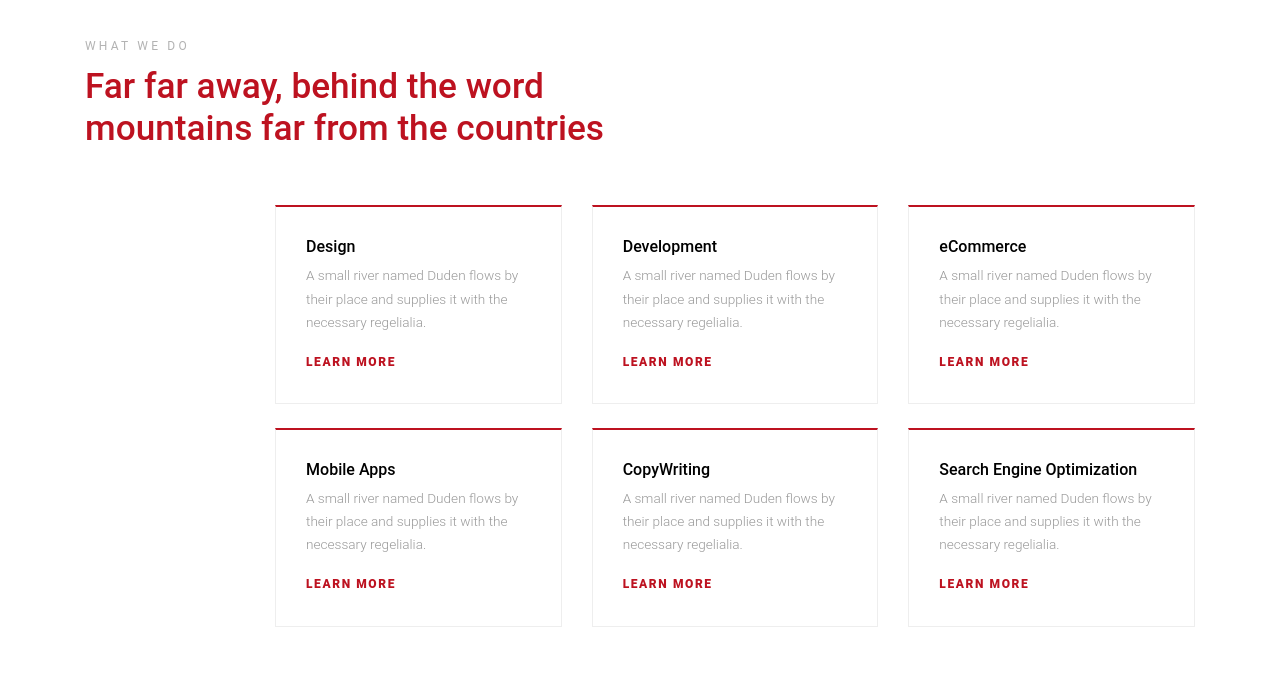
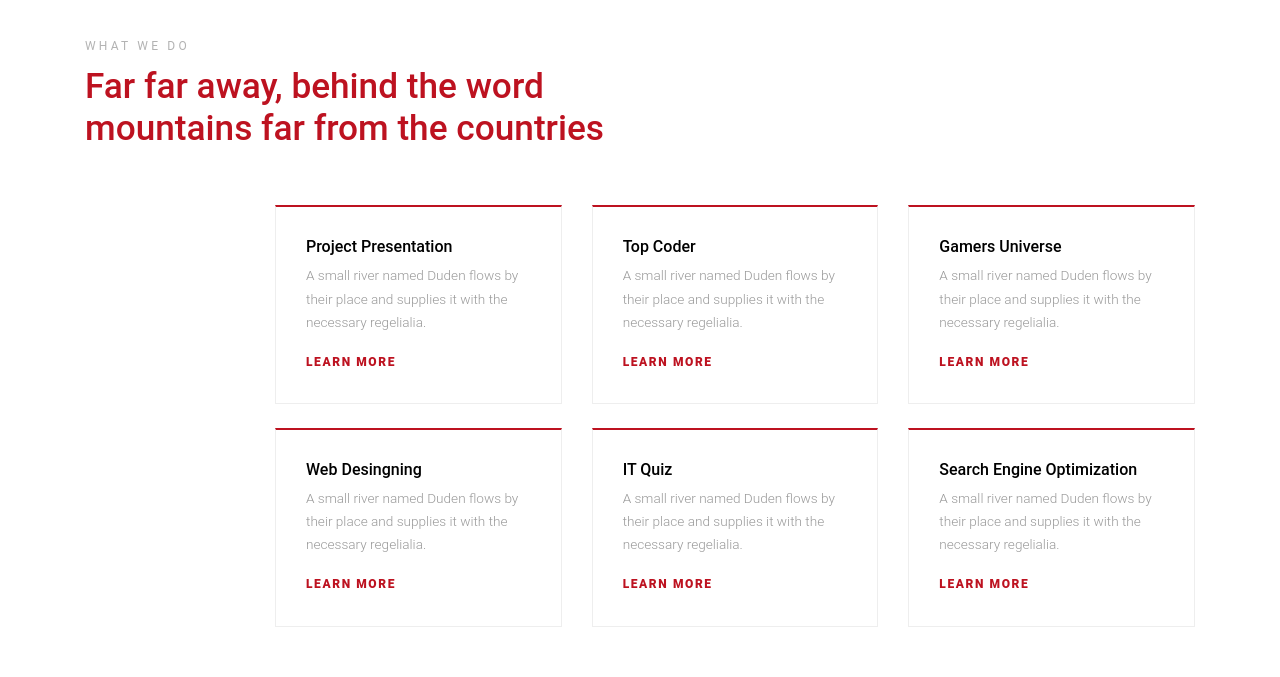
Before and after one commit to ananthanil/Yant_rika, a Flask app: page / in a window 1280 px wide. Shown: the part 973-1650 px from the top of the page. Run offline with Flask 2, Linux system fonts and the light colour scheme; some libraries are stand-ins or nearby versions; some web fonts are replaced.

Commit message:
Update index.html

```diff
--- a/templates/index.html
+++ b/templates/index.html
@@ -143,21 +143,21 @@ RSS Feed: https://feeds.feedburner.com/Free-templateco
             <div class="row">
               <div class="col-md-6 col-lg-4 mb-4 mb-lg-4">
                 <div class="service h-100">
-                  <h3>Design</h3>
+                  <h3>Project Presentation</h3>
                   <p>A small river named Duden flows by their place and supplies it with the necessary regelialia.</p>
                   <p><a href="#" class="readmore">Learn more</a></p>
                 </div>
               </div>
               <div class="col-md-6 col-lg-4 mb-4 mb-lg-4">
                 <div class="service h-100">
-                  <h3>Development</h3>
+                  <h3>Top Coder</h3>
                   <p>A small river named Duden flows by their place and supplies it with the necessary regelialia.</p>
                   <p><a href="#" class="readmore">Learn more</a></p>
                 </div>
               </div>
               <div class="col-md-6 col-lg-4 mb-4 mb-lg-4">
                 <div class="service h-100">
-                  <h3>eCommerce</h3>
+                  <h3>Gamers Universe</h3>
                   <p>A small river named Duden flows by their place and supplies it with the necessary regelialia.</p>
                   <p><a href="#" class="readmore">Learn more</a></p>
                 </div>
@@ -165,14 +165,14 @@ RSS Feed: https://feeds.feedburner.com/Free-templateco
 
               <div class="col-md-6 col-lg-4 mb-4 mb-lg-4">
                 <div class="service h-100">
-                  <h3>Mobile Apps</h3>
+                  <h3>Web Desingning</h3>
                   <p>A small river named Duden flows by their place and supplies it with the necessary regelialia.</p>
                   <p><a href="#" class="readmore">Learn more</a></p>
                 </div>
               </div>
               <div class="col-md-6 col-lg-4 mb-4 mb-lg-4">
                 <div class="service h-100">
-                  <h3>CopyWriting</h3>
+                  <h3>IT Quiz</h3>
                   <p>A small river named Duden flows by their place and supplies it with the necessary regelialia.</p>
                   <p><a href="#" class="readmore">Learn more</a></p>
                 </div>
@@ -658,7 +658,7 @@ RSS Feed: https://feeds.feedburner.com/Free-templateco
                 </div>
             <p>
               <!-- Link back to Free-Template.co can't be removed. Template is licensed under CC BY 3.0. -->
-          <small class="block">&copy; 2020 <strong class="text-white">YANTRIKA</strong> Free Template. All Rights Reserved. <br> Design by <a href="https://free-template.co/" target="_blank">Department of Computer Science & Applications</a></small>
+          <small class="block">&copy; 2020 <strong class="text-white">YANTRIKA</strong> Free Template. All Rights Reserved. <br> Design by <a href="http://www.naipunnya.in/department/cs-department.html" target="_blank">Department of Computer Science & Applications</a></small>
           </p>
           </div>
 
```
